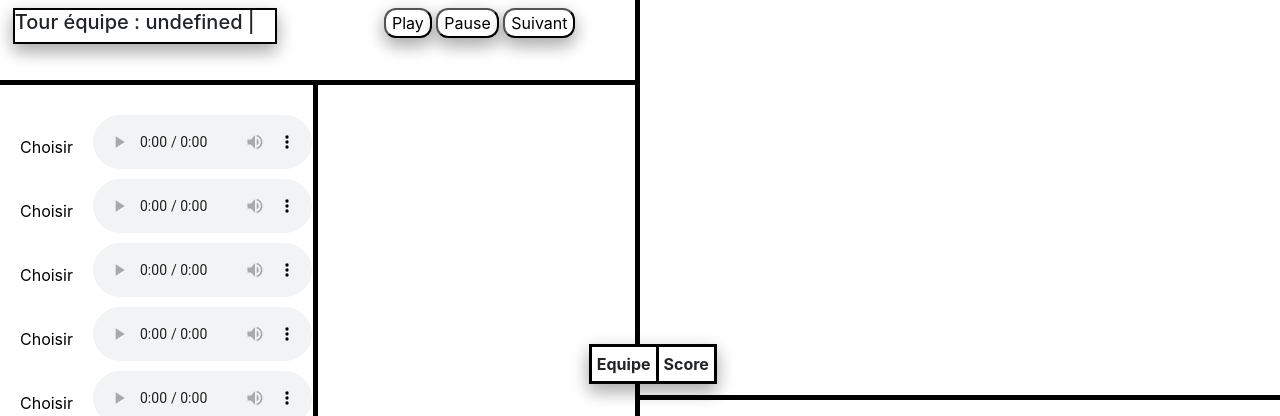
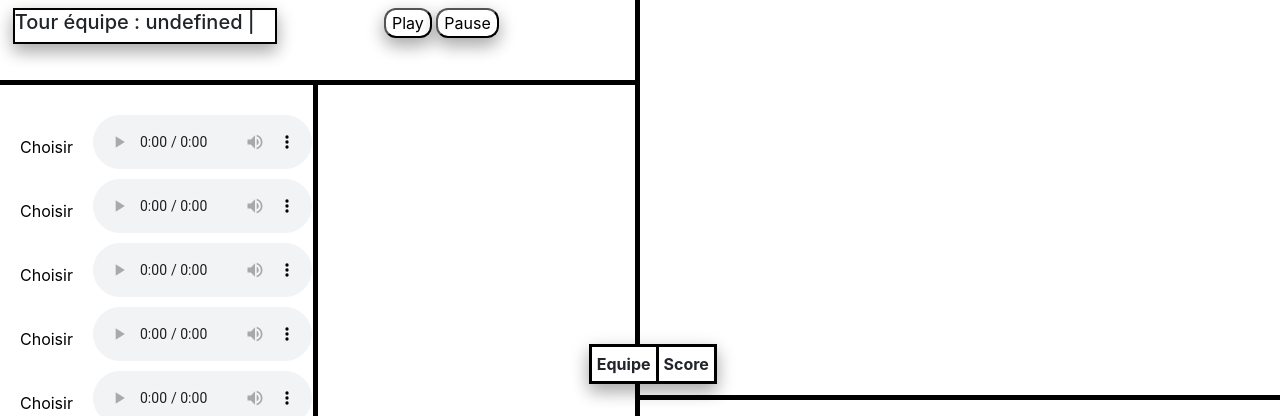
Before and after one commit to dvdmnc/MusiQuiz-App-Django-JS, a Django app: template MusiQuizApp/templates/MusiQuizApp/team_game.html in a window 1280 px wide. Shown: the top 416 px of the page. Run offline with Django 4.2, Linux system fonts and the light colour scheme; the template is opened without the code that fills it, so the values that code supplies are empty; some libraries are stand-ins or nearby versions.

Commit message:
Update team_game.html

```diff
--- a/MusiQuizApp/templates/MusiQuizApp/team_game.html
+++ b/MusiQuizApp/templates/MusiQuizApp/team_game.html
@@ -6,7 +6,7 @@
         <div id="buttons">
             <button id="play">Play</button>
             <button id="pause">Pause</button>
-            <button id="next" syle="display: none">Suivant</button>
+            <button id="next" style="display: none">Suivant</button>
         </div>
         <div id="timeteams">
             {{number_teams|json_script:"turn"}}
```
